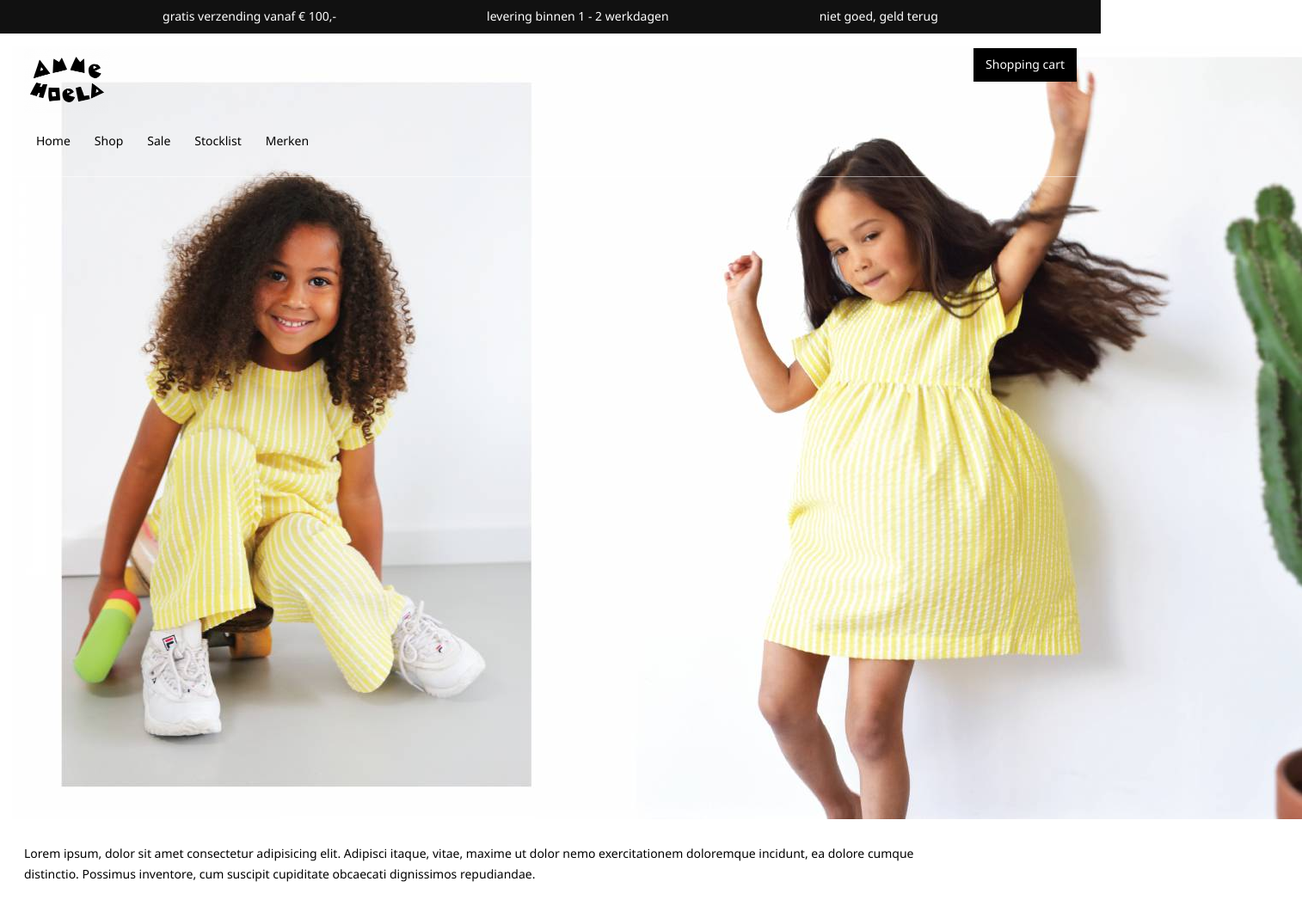
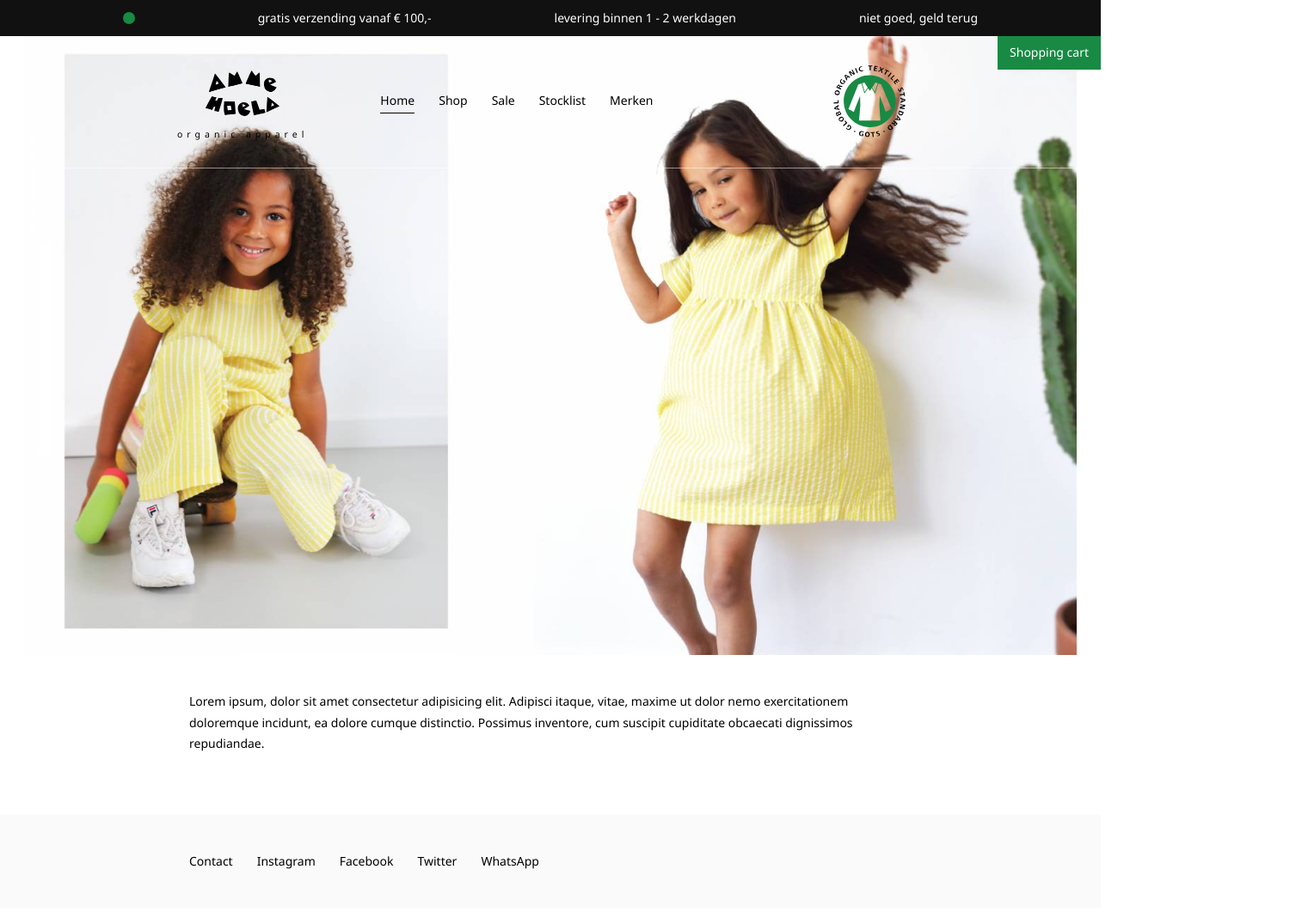
Before and after one commit to bastiaanjacobs/Ammehoela, a website: page src/index.html in a window 1280 px wide. Shown: the top 1061 px of the page at 86% size, 1514 px wide, since content can reach past the window. Drawn offline with nearby package versions, Linux system fonts and the light colour scheme; files that its build step writes are made by us from their sources; files whose address does not match are found by name; a web font is replaced by a local one.

Commit message:
Update header and background image.

```diff
--- a/src/index.html
+++ b/src/index.html
@@ -6,37 +6,50 @@
     <meta name="author" content="bastiaanjacobs">
 
     <link rel="stylesheet" href="dist/css/main.min.css">
+    <!-- fonts -->
+        <link href="https://fonts.googleapis.com/css?family=Dekko" rel="stylesheet">
+    <!-- /fonts -->
     </head>
 
     <body>
+        <!-- header -->
+        <header class="row no-padding">
                 <!-- announcement -->
-        <section class="announcement">
+                <section class="container-fluid announcement">
+                    <span class="status"></span>
                     <span>GRATIS VERZENDING VANAF € 100,-</span>
                     <span>LEVERING BINNEN 1 - 2 WERKDAGEN</span>
                     <span>NIET GOED, GELD TERUG</span>
                 </section>
-        <!-- header -->
-        <header class="row">
-            <section class="container-fluid">
+                <!-- /announcement -->
+                <section class="container">
+                    <div class="header__inner">
                         <!-- logo -->
                         <figure class="logo">
                             <img src="dist/img/logo.png" alt="ammehoela logo">
+                            <span>organic apparel</span>
                         </figure>
                         <!-- /logo -->
                         <!-- navigation -->
                         <nav>
                             <ul>
-                        <li>Home</li>
-                        <li>Shop</li>
-                        <li>Sale</li>
-                        <li>Stocklist</li>
-                        <li>Merken</li>
+                                <li class="active"><a href="#">Home</a></li>
+                                <li><a href="#">Shop</a></li>
+                                <li><a href="#">Sale</a></li>
+                                <li><a href="#">Stocklist</a></li>
+                                <li><a href="#">Merken</a></li>
                             </ul>
                         </nav>
                         <!-- /navigation -->
+                        <!-- label -->
+                        <figure class="label">
+                            <img src="dist/img/certifications-gots.svg" alt="gots certified logo">
+                        </figure>
+                        <!-- /label -->
                         <!-- shopping cart -->
                             <div class="shopping__cart btn right">Shopping cart</div>
                         <!-- /shopping cart -->
+                    </div>
                 </section>
         </header>
         <!-- /header -->
@@ -62,6 +75,7 @@
 
         <!-- footer -->
         <footer class="row">
+            <section class="container">
                 <ul>
                     <li>Contact</li>
                     <li>Instagram</li>
@@ -69,6 +83,7 @@
                     <li>Twitter</li>
                     <li>WhatsApp</li>
                 </ul>
+            </section>
         </footer>
         <!-- /footer -->
 
--- a/src/scss/base/_elements.scss
+++ b/src/scss/base/_elements.scss
@@ -9,4 +9,8 @@ html {
 	@media screen and (min-width: em(2560px,16px)) {
 		font-size: 1.2em;
 	}
+
+	* {
+		box-sizing: border-box;
+	}
 }
--- a/src/scss/layout/_announcement.scss
+++ b/src/scss/layout/_announcement.scss
@@ -1,8 +1,21 @@
 .announcement {
+    height: 3rem;
     display: flex;
     justify-content: space-evenly;
-    padding: .5rem 1rem;
+    align-items: center;
+    padding: 0;
     color: #fff;
     background: #111;
     text-transform: lowercase;
+    .status {
+        position: relative;
+        display: flex;
+        flex-flow: row;
+        align-content: center;
+        justify-content: center;
+        height: 1rem;
+        width: 1rem;
+        border-radius: 50%;
+        background: $secondary-color;
+    }
 }
--- a/src/scss/layout/_footer.scss
+++ b/src/scss/layout/_footer.scss
@@ -1,5 +1,5 @@
 footer {
-    padding: $space;
+    padding: 0;
     background: $grey;
     ul {
         display: flex;
--- a/src/scss/layout/_grid.scss
+++ b/src/scss/layout/_grid.scss
@@ -2,13 +2,27 @@
     display: flex;
     justify-content: flex-start;
     align-items: flex-start;
-    flex-flow: column wrap;
+    flex-flow: row wrap;
+    margin: 0;
+    padding: $space;
     .container {
-        flex-flow: row wrap;
-        max-width: 1110px;
+        display: block;
+        display: flex;
+        flex-flow: column;
+        width: 70vw;
+        padding: $space;
+        margin: 0 auto;
+        list-style: none;
+        background: 0 0;
         &-fluid {
-            max-width: none;
-            width: 100%;
+            width: 100vw;
         }
     }
 }
+
+/*
+.row, .container {
+    border: 1px solid #6f9dc7;
+    background: rgba(41, 75, 105, 0.1);
+}
+*/
--- a/src/scss/layout/_header.scss
+++ b/src/scss/layout/_header.scss
@@ -1,16 +1,41 @@
 header {
-    position: fixed;
+    position: absolute;
     top: 0;
     right: 0;
     left: 0;
     display: flex;
-    padding: $space*4 $space*2 $space $space*2;
+    padding: $space;
     border-bottom: 1px solid rgba(255,255,255,.5);
+    .header__inner {
+        position: relative;
+        display: flex;
+        flex-flow: row;
+        justify-content: flex-start;
+        align-items: center;
         .logo {
-        margin: 0;
+            font-size: .75rem;
+            letter-spacing: 5px;
+            display: flex;
+            justify-content: center;
+            align-items: center;
+            flex-flow: column;
+            margin: 0 $space*5 0 0;
             padding: 0;
             img {
                 width: 100px;
+            }
+        }
+        .label {
+            margin: 0;
+            padding: $space;
+            margin-left: auto;
+            border-radius: 50%;
+            background: transparent;
+            height: 125px;
+            width: 125px;
+            img {
+                height: 100%;
+                width: 100%;
             }
         }
         nav {
@@ -19,15 +44,36 @@ header {
                 padding: 0;
                 margin: 0;
                 li {
+                    position: relative;
                     list-style: none;
-                padding: $space;
-                margin: 0;
+                    padding: 0 0 3px 0;
+                    margin: 0 $space;
+                    a, a:hover, a:visited, a:active {
+                        color: #000;
+                        text-decoration: none;
+                    }
+                    &.active, &:hover {
+                        &:after {
+                            content: '';
+                            background: #000;
+                            height: 1px;
+                            width: 100%;
+                            position: absolute;
+                            right: 0;
+                            bottom: 0;
+                            left: 0;
+
+                        }
+                    }
                 }
             }
         }
         .shopping__cart {
-        position: absolute;
-        top: $space*4;
-        right: $space*2;
+            position: fixed;
+            top: $space*3;
+            right: 0;
+            color: #fff;
+            background: $secondary-color;
         }
     }
+}
--- a/src/scss/layout/_main.scss
+++ b/src/scss/layout/_main.scss
@@ -5,8 +5,7 @@ main {
         display: flex;
         flex-direction: row;
         img {
-            width: auto;
-            height: auto;
+            max-width: 100%;
         }
     }
     .content {
--- a/src/scss/settings/_variables.scss
+++ b/src/scss/settings/_variables.scss
@@ -8,6 +8,7 @@ $default-font:	"Segoe UI", Helvetica, Arial, sans-serif;
 
 // colors
 $primary-color:         #000;
+$secondary-color:       rgb(24, 138, 68);
 $grey:                  #fafafa;
 
 // spacing
@@ -16,3 +17,8 @@ $space:                 1rem;
 .hidden { display: none!important; }
 .right { float: right!important; }
 .left { float: left!important; }
+
+.padding { padding: 1rem!important; }
+.no-padding { padding:0!important; }
+.margin { margin: 1rem!important; }
+.no-margin { margin:0!important; }
```
Also changed, not shown: src/img/background2.jpg (added), src/img/background3.jpg (renamed from src/img/bobbie-beach.jpg), src/img/certifications-gots.svg (added), src/img/cotton.jpg (added), src/img/gots.png (added), 1 other file. Lines whose indentation alone changed are shown as unchanged.
